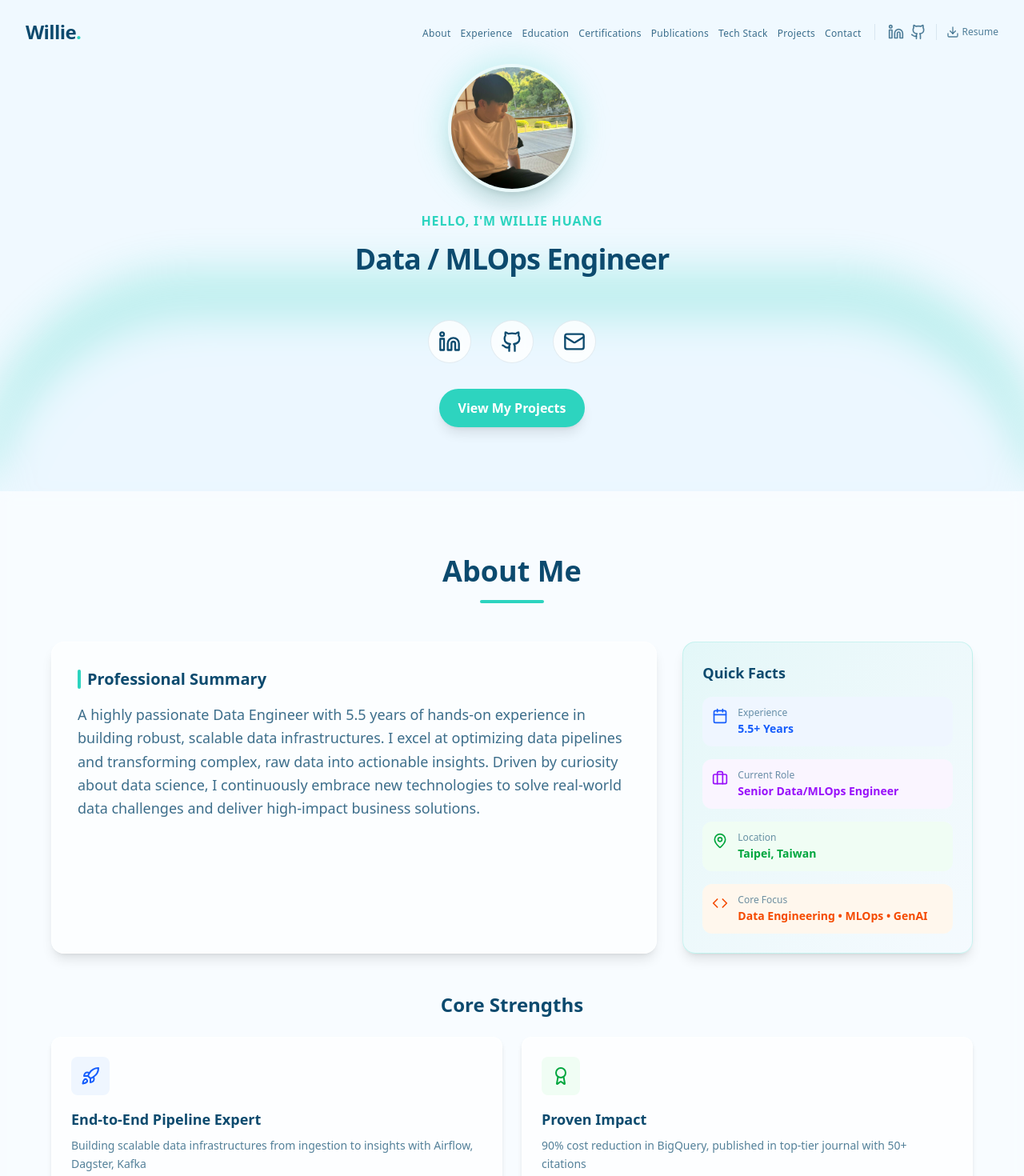
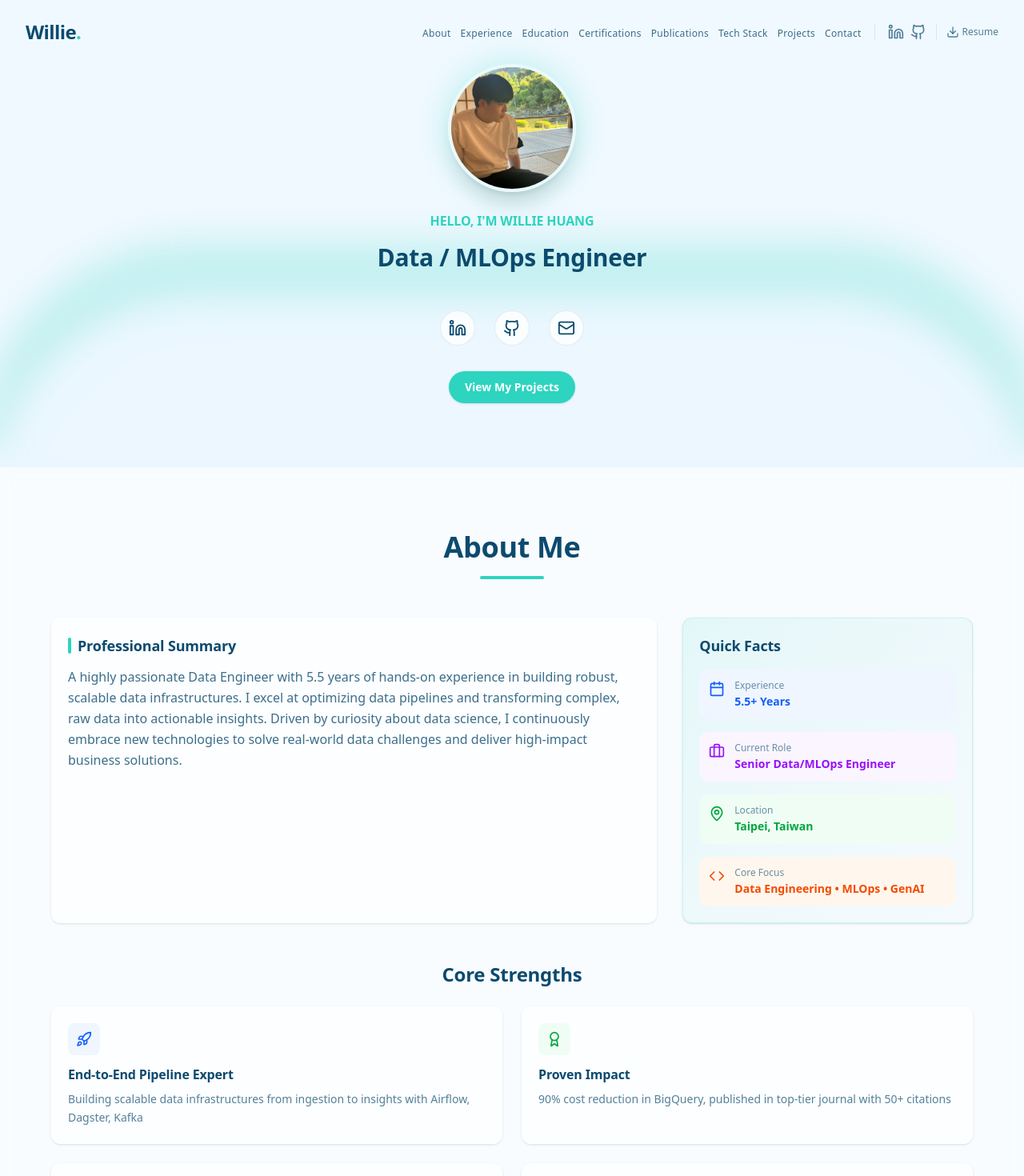
Before and after one commit to tyc30827/tyc30827.github.io, a Next.js app: page / in a window 1280 px wide. Shown: the top 1470 px of the page at 80% size. Built offline with nearby package versions, Linux system fonts and the light colour scheme.

Commit message:
style: make ux more better

```diff
--- a/src/app/globals.css
+++ b/src/app/globals.css
@@ -28,7 +28,22 @@
 body {
   background: var(--background);
   color: var(--foreground);
-  font-family: Arial, Helvetica, sans-serif;
+  font-family: -apple-system, BlinkMacSystemFont, "Segoe UI", Roboto, "Helvetica Neue", Arial, sans-serif;
+  -webkit-font-smoothing: antialiased;
+  -moz-osx-font-smoothing: grayscale;
+  font-size: 15px;
+  line-height: 1.6;
+}
+
+/* Typography Refinements */
+h1, h2, h3, h4, h5, h6 {
+  letter-spacing: -0.01em;
+  font-weight: 600;
+}
+
+/* Smooth Scrolling */
+html {
+  scroll-behavior: smooth;
 }
 
 /* Print Styles - Full content resume */
--- a/src/components/About.jsx
+++ b/src/components/About.jsx
@@ -67,13 +67,13 @@ const About = () => {
                         whileInView={{ opacity: 1, x: 0 }}
                         viewport={{ once: true }}
                         transition={{ duration: 0.6, delay: 0.2 }}
-                        className="lg:col-span-2 bg-white/60 p-8 rounded-2xl shadow-lg border border-white/50"
+                        className="lg:col-span-2 bg-white/60 p-5 rounded-xl shadow-sm border border-white/50"
                     >
-                        <h3 className="text-xl font-bold text-ocean-dark mb-4 flex items-center gap-2">
-                            <span className="w-1 h-6 bg-ocean-accent rounded-full"></span>
+                        <h3 className="text-lg font-semibold text-ocean-dark mb-3 flex items-center gap-2">
+                            <span className="w-1 h-5 bg-ocean-accent rounded-full"></span>
                             Professional Summary
                         </h3>
-                        <p className="text-lg text-ocean-dark/80 leading-relaxed">
+                        <p className="text-base text-ocean-dark/80 leading-relaxed">
                             {description}
                         </p>
                     </motion.div>
@@ -84,7 +84,7 @@ const About = () => {
                         whileInView={{ opacity: 1, x: 0 }}
                         viewport={{ once: true }}
                         transition={{ duration: 0.6, delay: 0.3 }}
-                        className="bg-gradient-to-br from-ocean-accent/10 to-ocean-light/10 p-6 rounded-2xl shadow-lg border border-ocean-accent/20"
+                        className="bg-gradient-to-br from-ocean-accent/10 to-ocean-light/10 p-5 rounded-xl shadow-sm border border-ocean-accent/20"
                     >
                         <h3 className="text-lg font-bold text-ocean-dark mb-4">Quick Facts</h3>
                         <div className="space-y-4">
@@ -126,13 +126,13 @@ const About = () => {
                                 whileInView={{ opacity: 1, y: 0 }}
                                 viewport={{ once: true }}
                                 transition={{ duration: 0.5, delay: 0.6 + index * 0.1 }}
-                                whileHover={{ y: -5 }}
-                                className="bg-white/70 p-6 rounded-xl shadow-md border border-white/50 hover:shadow-lg transition-all duration-300"
+                                whileHover={{ y: -3 }}
+                                className="bg-white/70 p-5 rounded-xl shadow-sm border border-white/50 hover:shadow-md transition-all duration-300"
                             >
-                                <div className={`${strength.bgColor} w-12 h-12 rounded-lg flex items-center justify-center mb-4`}>
-                                    <strength.icon className={strength.color} size={24} />
+                                <div className={`${strength.bgColor} w-10 h-10 rounded-lg flex items-center justify-center mb-3`}>
+                                    <strength.icon className={strength.color} size={20} />
                                 </div>
-                                <h4 className="text-lg font-bold text-ocean-dark mb-2">{strength.title}</h4>
+                                <h4 className="text-base font-semibold text-ocean-dark mb-2">{strength.title}</h4>
                                 <p className="text-ocean-dark/70 text-sm leading-relaxed">{strength.description}</p>
                             </motion.div>
                         ))}
--- a/src/components/Certifications.jsx
+++ b/src/components/Certifications.jsx
@@ -29,14 +29,14 @@ const Certifications = () => {
                             whileInView={{ opacity: 1, y: 0 }}
                             viewport={{ once: true }}
                             transition={{ duration: 0.5, delay: index * 0.1 }}
-                            className="bg-white/60 backdrop-blur-sm p-8 rounded-xl border border-white/50 shadow-md hover:shadow-lg hover:border-ocean-accent/30 transition-all duration-300 flex items-center gap-6 w-full max-w-2xl"
+                            className="bg-white/60 backdrop-blur-sm p-5 rounded-xl border border-white/50 shadow-sm hover:shadow-md hover:border-ocean-accent/30 transition-all duration-300 flex items-center gap-4 w-full max-w-2xl"
                         >
-                            <div className="p-4 bg-ocean-accent/10 rounded-lg shrink-0">
-                                <Award className="text-ocean-accent" size={32} />
+                            <div className="p-3 bg-ocean-accent/10 rounded-lg shrink-0">
+                                <Award className="text-ocean-accent" size={28} />
                             </div>
                             <div className="flex-1">
-                                <h3 className="text-xl font-bold text-ocean-dark mb-1">{cert.title}</h3>
-                                <p className="text-ocean-dark/70 text-base mb-2">{cert.issuer}</p>
+                                <h3 className="text-lg font-semibold text-ocean-dark mb-1">{cert.title}</h3>
+                                <p className="text-ocean-dark/70 text-sm mb-2">{cert.issuer}</p>
                                 <div className="flex items-center gap-3 text-sm">
                                     {cert.date && <span className="text-ocean-dark/60">{cert.date}</span>}
                                     {cert.score && (
--- a/src/components/Experience.jsx
+++ b/src/components/Experience.jsx
@@ -81,8 +81,8 @@ const Experience = () => {
                                 </div>
 
                                 {/* Content (Right Side) */}
-                                <div className="md:w-2/3 bg-white/60 backdrop-blur-sm p-8 rounded-2xl border border-white/50 shadow-sm hover:shadow-md transition-all duration-300">
-                                    <h3 className="text-2xl font-bold text-ocean-dark mb-6">{job.role}</h3>
+                                <div className="md:w-2/3 bg-white/60 backdrop-blur-sm p-5 rounded-xl border border-white/50 shadow-sm hover:shadow-md transition-all duration-300">
+                                    <h3 className="text-xl font-semibold text-ocean-dark mb-4">{job.role}</h3>
                                     <ul className="space-y-3">
                                         {Array.isArray(job.description) ? (
                                             job.description.map((item, i) => (
--- a/src/components/Hero.jsx
+++ b/src/components/Hero.jsx
@@ -71,7 +71,7 @@ const Hero = () => {
                     initial={{ opacity: 0, y: 20 }}
                     animate={{ opacity: 1, y: 0 }}
                     transition={{ duration: 0.8, delay: 0.4 }}
-                    className="text-2xl md:text-4xl font-bold text-ocean-dark tracking-tight mb-6"
+                    className="text-2xl md:text-3xl font-semibold text-ocean-dark tracking-tight mb-4"
                 >
                     {role}
                 </motion.h1>
@@ -80,7 +80,7 @@ const Hero = () => {
                     initial={{ opacity: 0, y: 20 }}
                     animate={{ opacity: 1, y: 0 }}
                     transition={{ duration: 0.8, delay: 0.6 }}
-                    className="text-lg md:text-xl text-ocean-dark/80 leading-relaxed max-w-2xl mb-8"
+                    className="text-base md:text-lg text-ocean-dark/80 leading-relaxed max-w-2xl mb-8"
                 >
                     {bio}
                 </motion.p>
@@ -96,26 +96,26 @@ const Hero = () => {
                         href={socials.linkedin}
                         target="_blank"
                         rel="noopener noreferrer"
-                        className="p-3 bg-white/80 backdrop-blur-sm rounded-full text-ocean-dark hover:text-ocean-accent hover:scale-110 hover:shadow-lg transition-all duration-300 border border-ocean-dark/10"
+                        className="p-2.5 bg-white/80 backdrop-blur-sm rounded-full text-ocean-dark hover:text-ocean-accent hover:scale-105 hover:shadow-md transition-all duration-300 border border-ocean-dark/10"
                         title="LinkedIn"
                     >
-                        <Linkedin size={28} />
+                        <Linkedin size={22} />
                     </a>
                     <a
                         href={socials.github}
                         target="_blank"
                         rel="noopener noreferrer"
-                        className="p-3 bg-white/80 backdrop-blur-sm rounded-full text-ocean-dark hover:text-ocean-accent hover:scale-110 hover:shadow-lg transition-all duration-300 border border-ocean-dark/10"
+                        className="p-2.5 bg-white/80 backdrop-blur-sm rounded-full text-ocean-dark hover:text-ocean-accent hover:scale-105 hover:shadow-md transition-all duration-300 border border-ocean-dark/10"
                         title="GitHub"
                     >
-                        <Github size={28} />
+                        <Github size={22} />
                     </a>
                     <a
                         href={`mailto:${email}`}
-                        className="p-3 bg-white/80 backdrop-blur-sm rounded-full text-ocean-dark hover:text-ocean-accent hover:scale-110 hover:shadow-lg transition-all duration-300 border border-ocean-dark/10"
+                        className="p-2.5 bg-white/80 backdrop-blur-sm rounded-full text-ocean-dark hover:text-ocean-accent hover:scale-105 hover:shadow-md transition-all duration-300 border border-ocean-dark/10"
                         title="Email"
                     >
-                        <Mail size={28} />
+                        <Mail size={22} />
                     </a>
                 </motion.div>
 
@@ -128,7 +128,7 @@ const Hero = () => {
                 >
                     <a
                         href="#projects"
-                        className="px-6 py-3 bg-ocean-accent text-white font-semibold rounded-full hover:bg-ocean-dark hover:scale-105 transition-all duration-300 shadow-lg hover:shadow-xl"
+                        className="px-5 py-2.5 bg-ocean-accent text-white text-sm font-semibold rounded-full hover:bg-ocean-dark hover:scale-105 transition-all duration-300 shadow-sm hover:shadow-md"
                     >
                         View My Projects
                     </a>
```
Also changed, not shown: src/components/Education.jsx (+7 -7 lines), src/components/Projects.jsx (+6 -9 lines), src/components/Publications.jsx (+7 -7 lines), src/components/TechStack.jsx (+4 -4 lines).
